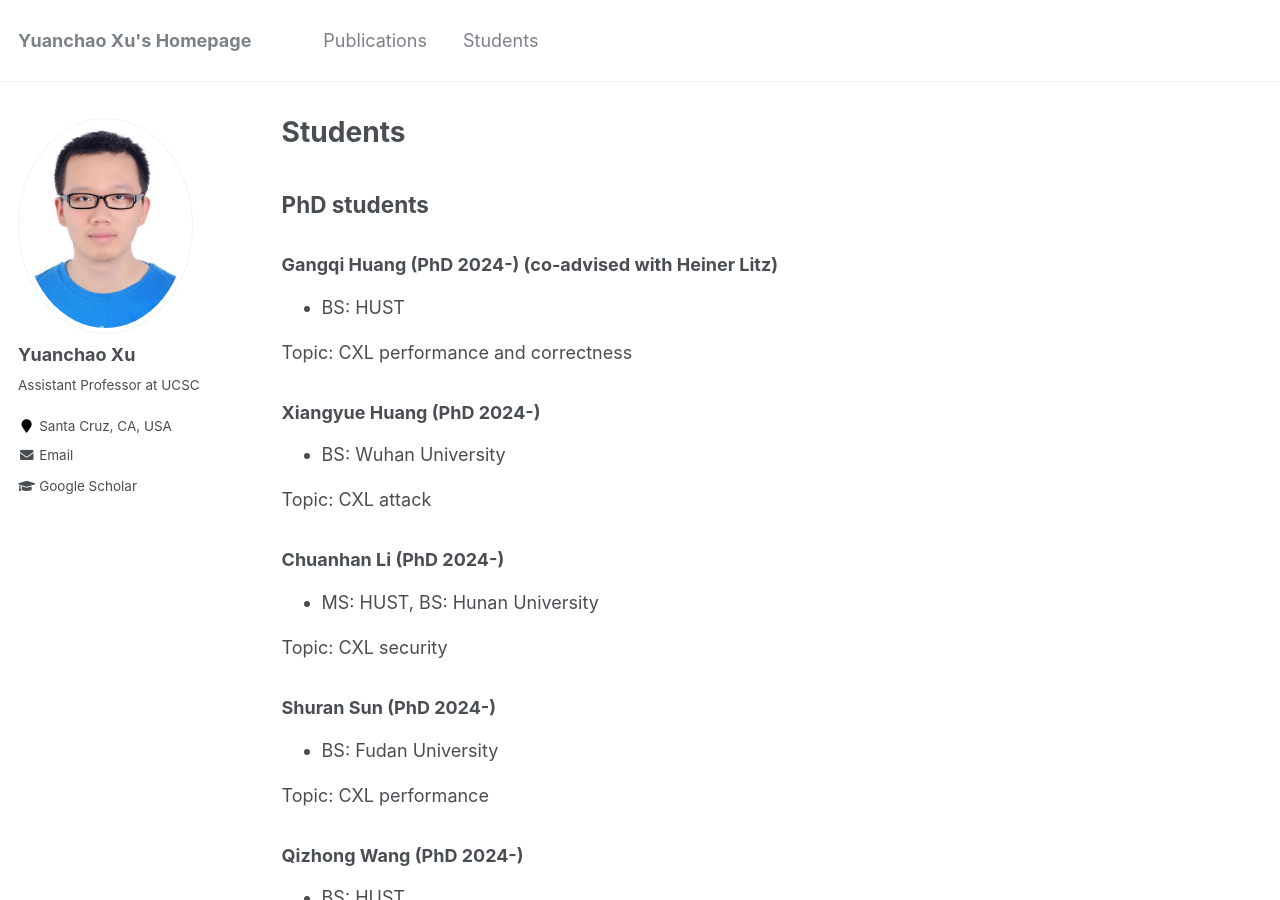
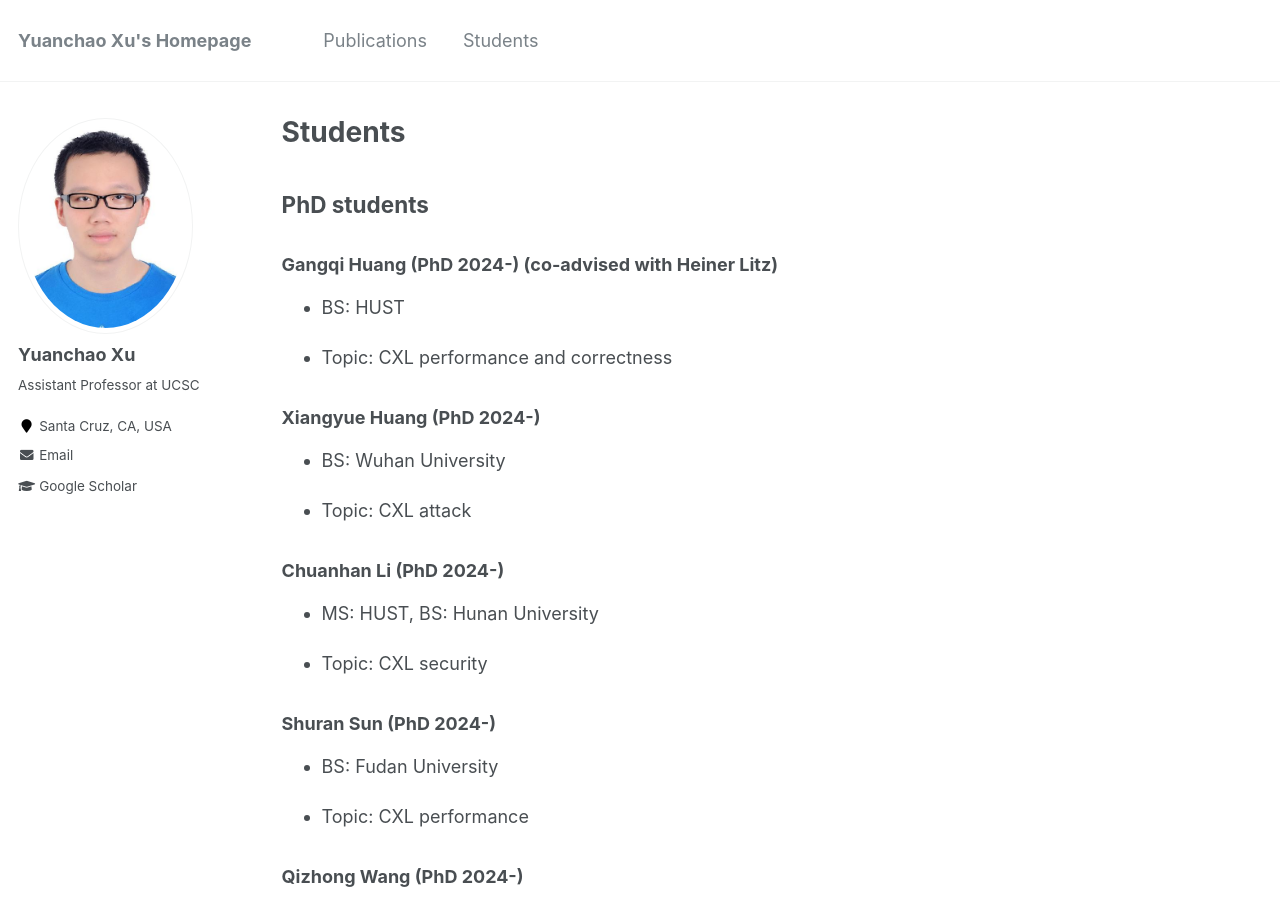
Before and after one commit to yuanchaoxu6/yuanchaoxu6.github.io, a Jekyll site: the page built from _pages/students.md, in a window 1280 px wide and 900 px high. Built offline with Jekyll 4.4.1, drawn with Linux system fonts in a browser that asks for light colours.

```diff
--- a/_pages/students.md
+++ b/_pages/students.md
@@ -11,31 +11,31 @@ author_profile: true
 
 - BS: HUST
 
-Topic: CXL performance and correctness
+- Topic: CXL performance and correctness
 
 ### Xiangyue Huang (PhD 2024-)
 
 - BS: Wuhan University
 
-Topic: CXL attack
+- Topic: CXL attack
 
 ### Chuanhan Li (PhD 2024-)
 
 - MS: HUST, BS: Hunan University
 
-Topic: CXL security
+- Topic: CXL security
 
 ### Shuran Sun (PhD 2024-)
 
 - BS: Fudan University
 
-Topic: CXL performance
+- Topic: CXL performance
 
 ### Qizhong Wang (PhD 2024-)
 
 - BS: HUST
 
-Topic: GPU security
+- Topic: GPU security
 
 ## Undergraduates
 
```
